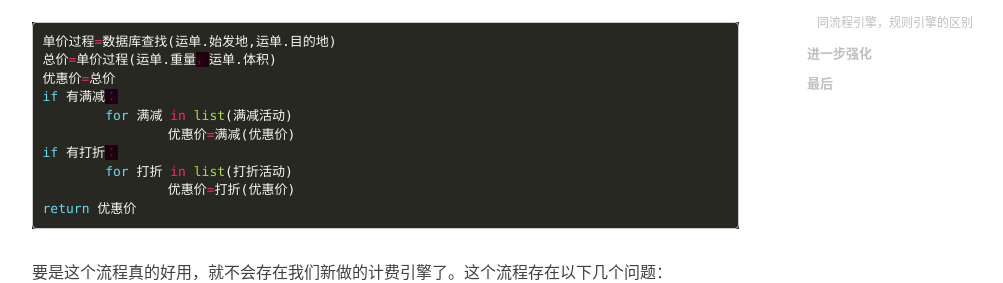
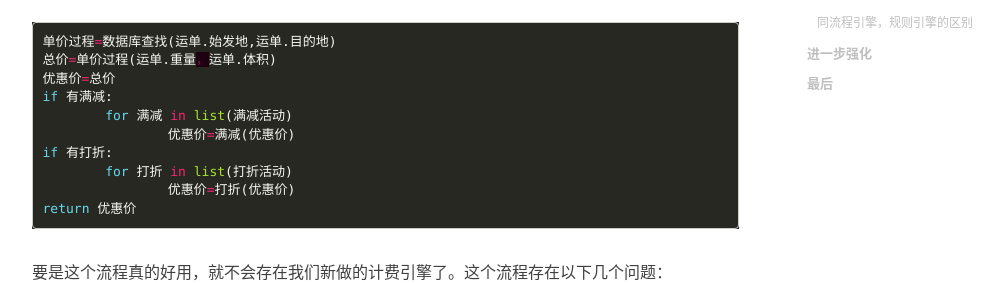
Before and after one commit to Gurepan/Gurepan.github.io, a Jekyll site: the page built from _posts/2020-12-12-abt_co.md, in a window 1280 px wide and 900 px high, scrolled down 1378 px. Shown: the part 171-454 px from the top of the window, without its empty margins (233-1236 px from the left). Built offline with Jekyll 4.4.1, drawn with Linux system fonts in a browser that asks for light colours; nearby versions of some CDN libraries; comment, search, counter and statistics services are not loaded.

Commit message:
新增图片，修复一个标点符号问题

```diff
--- a/_posts/2020-12-12-abt_co.md
+++ b/_posts/2020-12-12-abt_co.md
@@ -45,10 +45,10 @@
 单价过程=数据库查找(运单.始发地,运单.目的地)
 总价=单价过程(运单.重量，运单.体积)
 优惠价=总价
-if 有满减：
+if 有满减:
 	for 满减 in list(满减活动)
 		优惠价=满减(优惠价)
-if 有打折：
+if 有打折:
 	for 打折 in list(打折活动)
 		优惠价=打折(优惠价)
 return 优惠价
```
Also changed, not shown: img/2020-12-21/1.jpg (added), img/2020-12-21/erlang.png (added), img/2020-12-21/page.png (added), img/2020-12-21/res.jpg (added).
